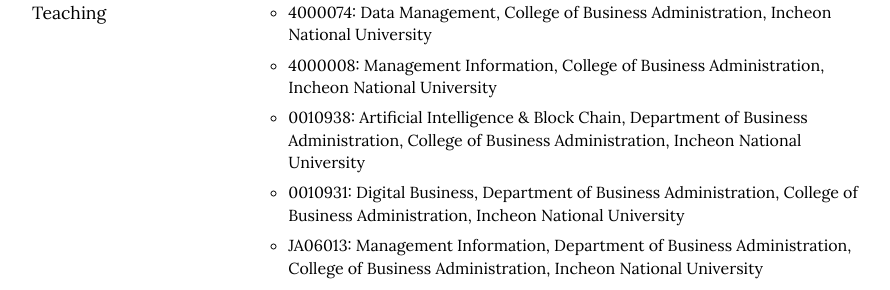
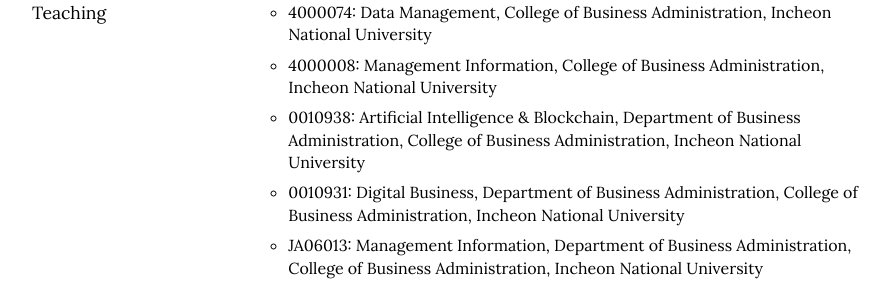
Before and after one commit to istaehun/taehun, a Jekyll site: the page built from engagement.html, in a window 1280 px wide and 900 px high, scrolled down 1292 px. Shown: the part 153-443 px from the top of the window, without its empty margins (188-1078 px from the left). Built offline with Jekyll 4.4.1, drawn with Linux system fonts in a browser that asks for light colours; nearby versions of some CDN libraries.

Commit message:
Update engagement.yml

```diff
--- a/_data/engagement.yml
+++ b/_data/engagement.yml
@@ -26,7 +26,7 @@
     list:
       - "4000074: Data Management, College of Business Administration, Incheon National University"
       - "4000008: Management Information, College of Business Administration, Incheon National University"
-      - "0010938: Artificial Intelligence & Block Chain, Department of Business Administration, College of Business Administration, Incheon National University"
+      - "0010938: Artificial Intelligence & Blockchain, Department of Business Administration, College of Business Administration, Incheon National University"
       - "0010931: Digital Business, Department of Business Administration, College of Business Administration, Incheon National University"
       - "JA06013: Management Information, Department of Business Administration, College of Business Administration, Incheon National University"
       - "BAIS 6210: IT Strategy & Cases (theory-related seminars), Ajou School of Business, Ajou University"
```
